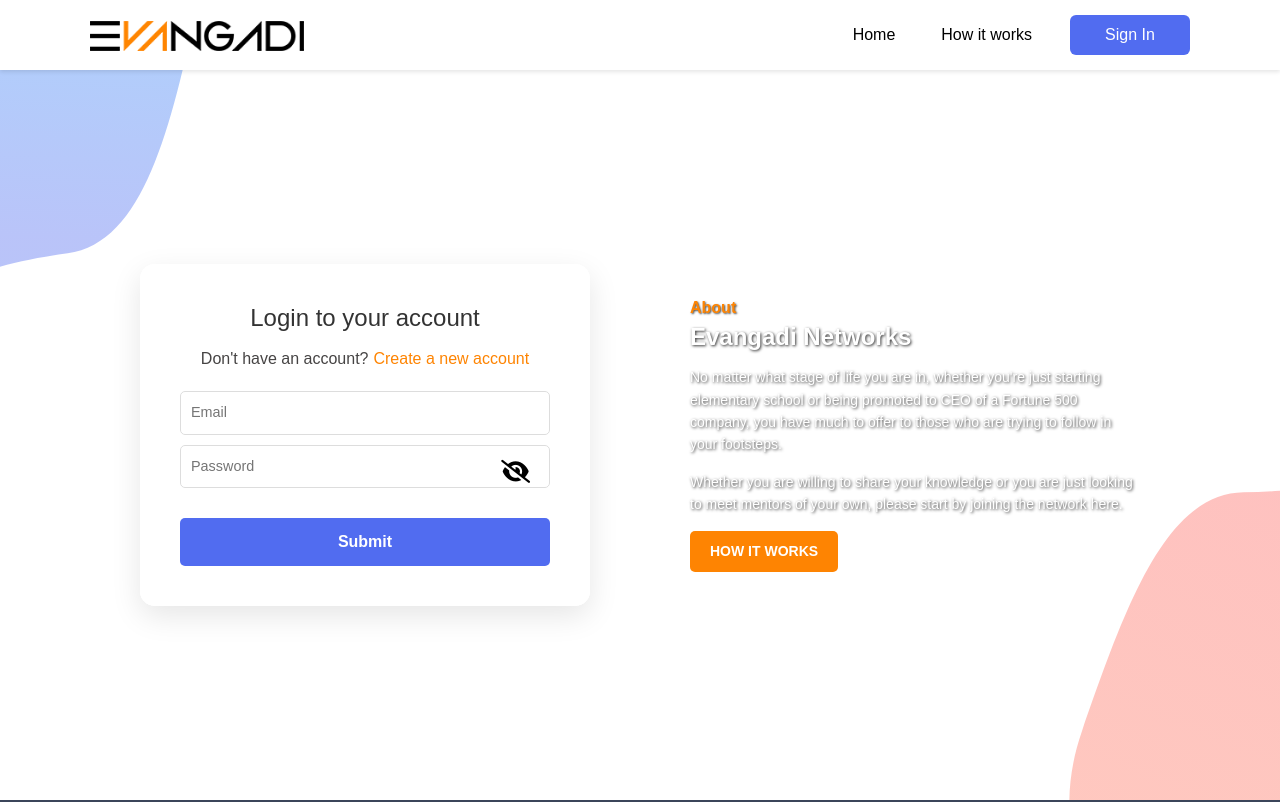
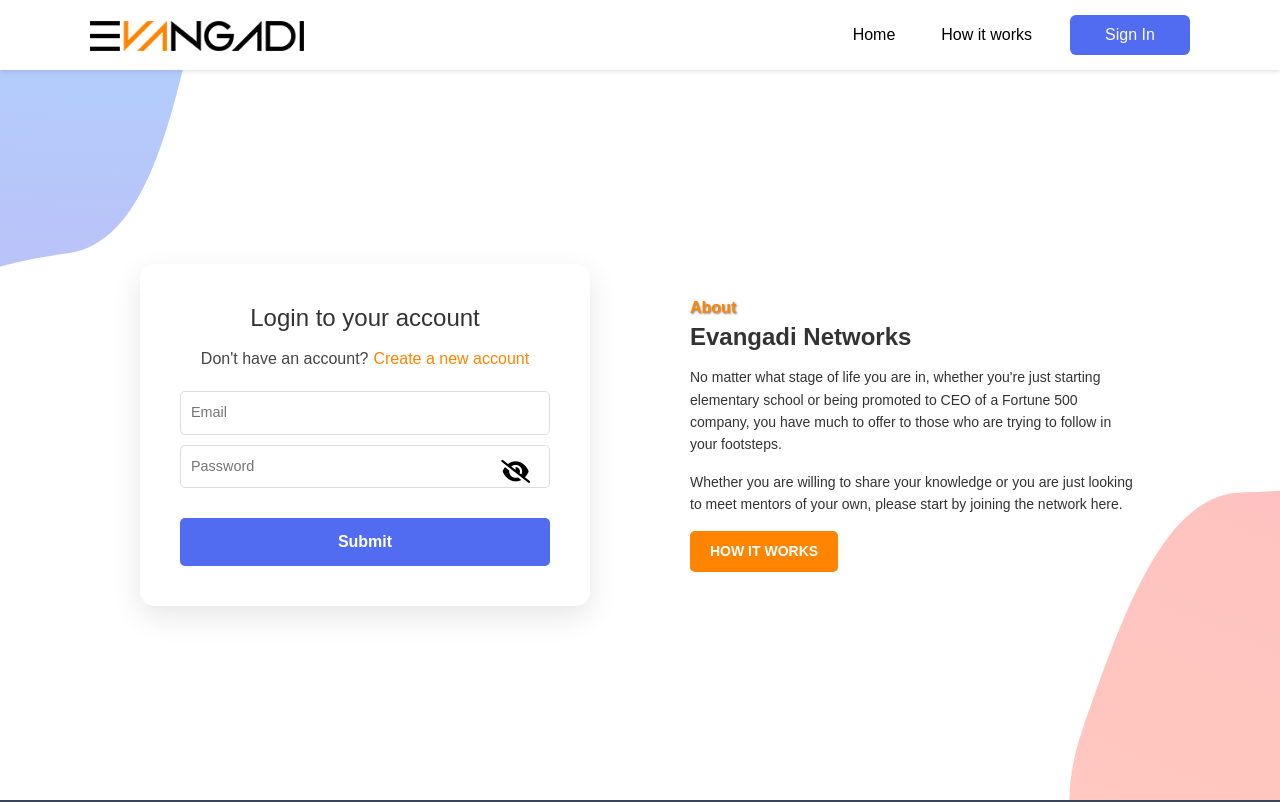
Before and after one commit to Mohizanur/Evangadi-Forum, a React (Create React App) app in the folder client/: page /login in a window 1280 px wide. Shown: the top 802 px of the page. Built offline with nearby package versions, Linux system fonts and the light colour scheme.

Commit message:
Updated ui took resemble evangadi

```diff
--- a/client/src/pages/About.css
+++ b/client/src/pages/About.css
@@ -16,28 +16,29 @@
 }
 
 .about-title {
-  color: #fe8402;
+  color: #FE8402; /* Keep this orange */
   font-size: 16px;
   font-weight: bold;
   margin-bottom: 5px;
-  text-shadow: 1px 1px 2px rgba(0, 0, 0, 0.7); /* Keep shadow for readability */
+  text-shadow: 1px 1px 2px rgba(0, 0, 0, 0.5);
 }
 
 .about-brand {
   font-size: 24px;
-  color: #ffffff;
+  color: #333333; /* Changed to dark gray/almost black */
   font-weight: bold;
   margin-bottom: 15px;
-  text-shadow: 1px 1px 3px rgba(0, 0, 0, 0.8); /* Keep shadow for readability */
+  text-shadow: 1px 1px 2px rgba(255, 255, 255, 0.8); /* White shadow for dark text */
 }
 
 .about-text {
   font-size: 14px;
-  color: #ffffff;
+  color: #333333; /* Changed to dark gray/almost black */
   line-height: 1.6;
   margin-bottom: 15px;
-  text-shadow: 1px 1px 3px rgba(0, 0, 0, 0.8); /* Keep shadow for readability */
+  text-shadow: 1px 1px 2px rgba(255, 255, 255, 0.8); /* White shadow for dark text */
 }
+
 
 .about-btn {
   background-color: #fe8402;
```
